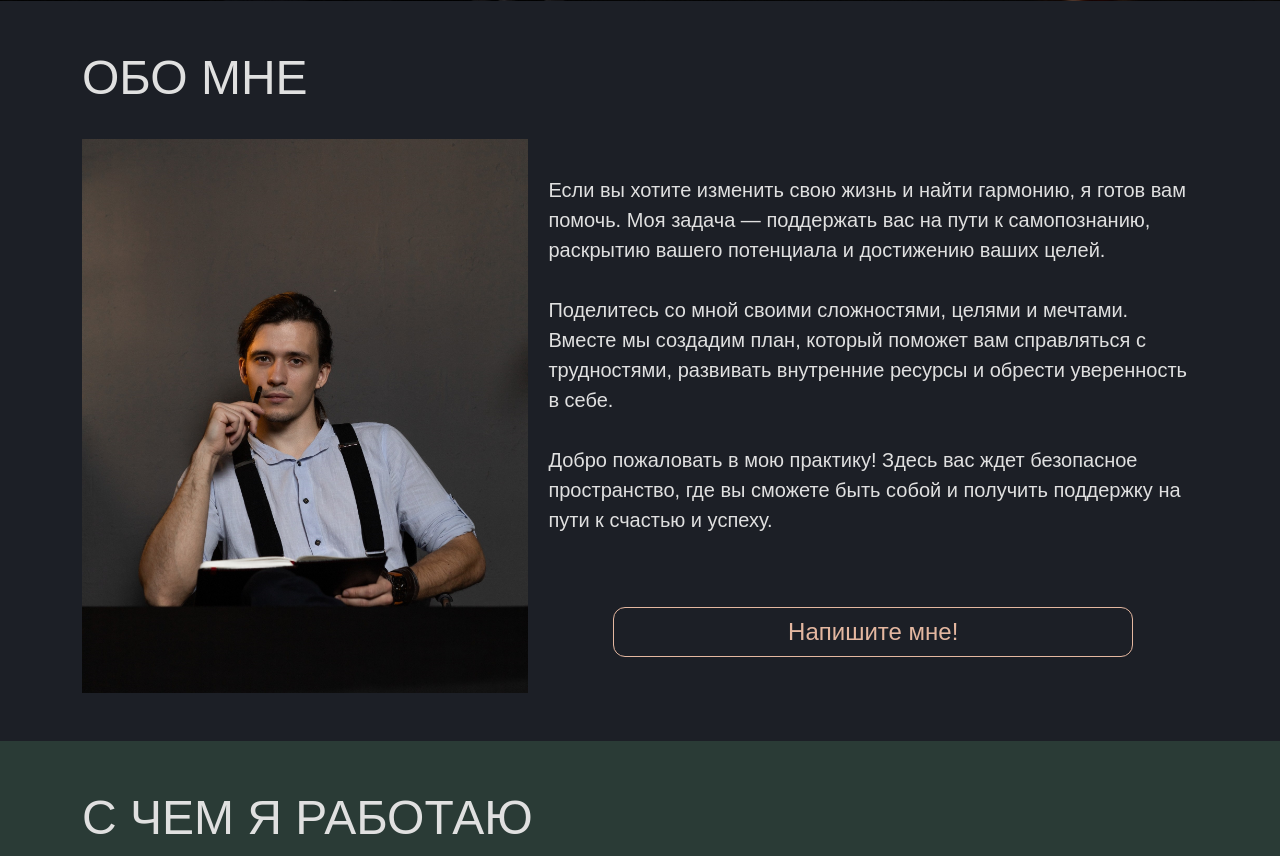
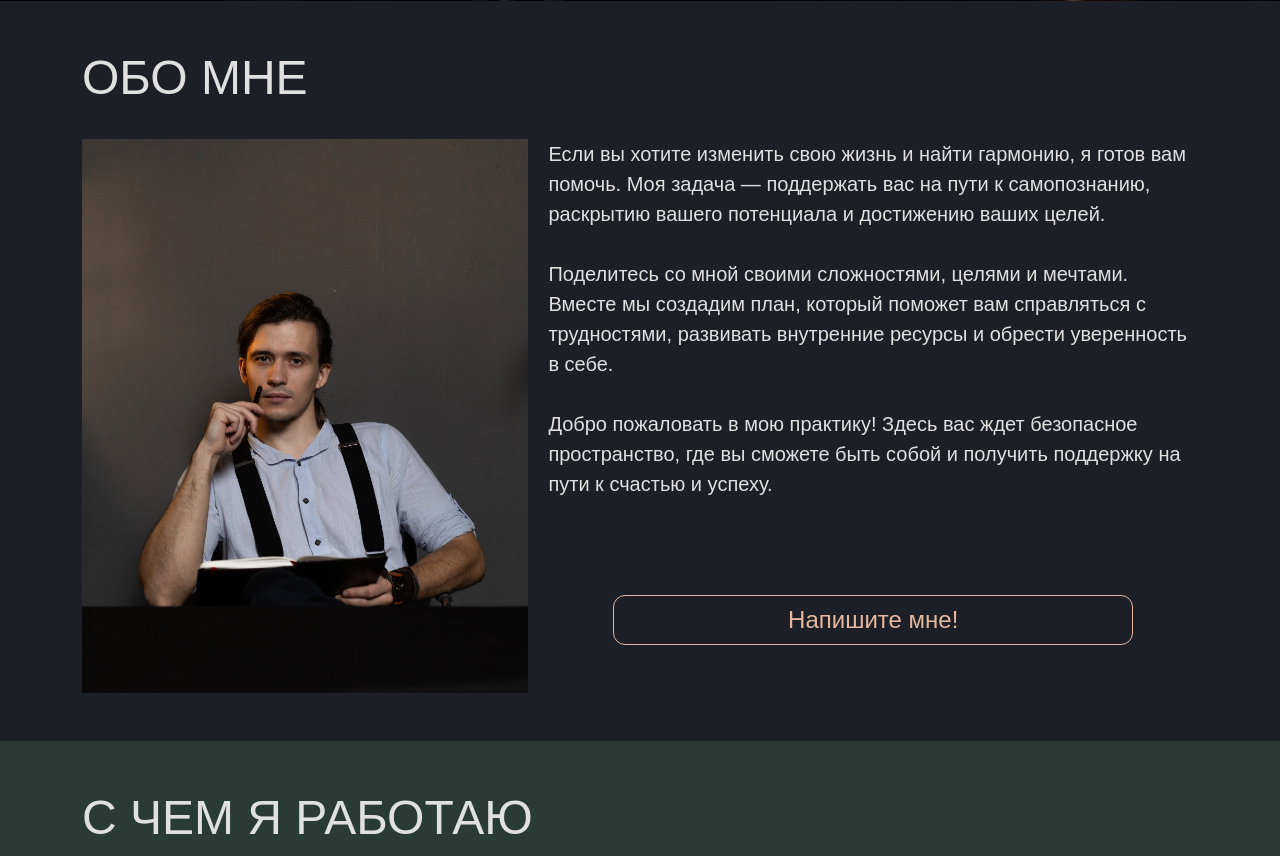
Before and after one commit to OldXrist/psy_faust, a Django app: page / in a window 1280 px wide. Shown: the part 799-1655 px from the top of the page. Run offline with Django 5.2, Linux system fonts and the light colour scheme; data that the repository does not hold is empty.

Commit message:
Update style.css

```diff
--- a/static/css/style.css
+++ b/static/css/style.css
@@ -200,7 +200,8 @@ h1 {
 .about-me-text {
   display: flex;
   flex-direction: column;
-  justify-content: space-around;
+  justify-content: space-between;
+  padding-bottom: 3rem;
 }
 
 .about-me-text p {
```
